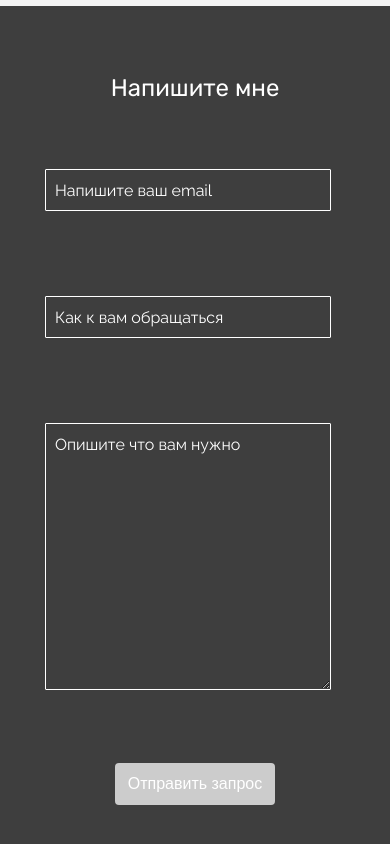
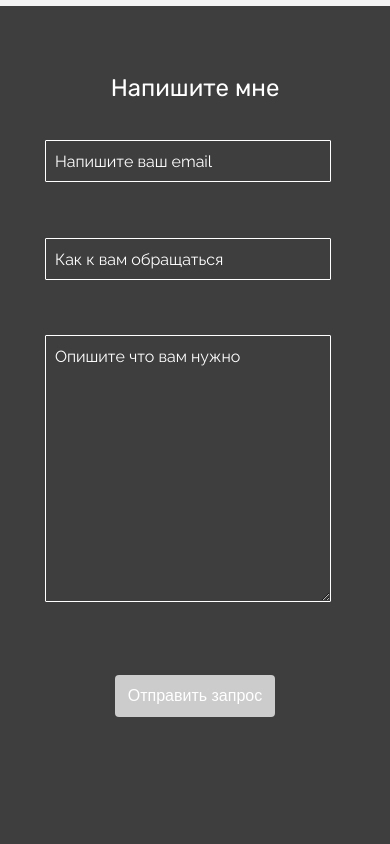
Before and after one commit to Jhn611/portfolio, a Vue app: page / in a window 390 px wide. Shown: the part 3539-4383 px from the top of the page. Built offline with nearby package versions, Linux system fonts and the light colour scheme.

Commit message:
fix under form text

```diff
--- a/src/App.css
+++ b/src/App.css
@@ -831,6 +831,11 @@ input::-webkit-inner-spin-button {
   margin-bottom: 1rem;
 }
 
+.message-block {
+  width: 95%;
+  height: 80px;
+}
+
 @media screen and (max-width: 1400px) {
   .h1 {
     font-size: 100px;
@@ -1119,10 +1124,11 @@ input::-webkit-inner-spin-button {
   }
   .send {
     display: flex;
-    flex-direction: row;
+    flex-direction: column;
     align-items: center;
     justify-content: space-evenly;
     width: 300px;
+    height: 100px;
   }
   .submit-btn {
     width: 160px;
@@ -1150,6 +1156,9 @@ input::-webkit-inner-spin-button {
     cursor: pointer;
     transition: all 0.3s;
   }
+  .reset-btn-block {
+    height: 50px;
+  }
   .reset-btn:hover {
     background-color: var(--white-blue-grey);
   }
@@ -1160,4 +1169,8 @@ input::-webkit-inner-spin-button {
   .success-message p {
     margin-bottom: 1rem;
   }
+  .message-block {
+    width: 95%;
+    height: 80px;
+  }
 }/*# sourceMappingURL=App.css.map */
--- a/src/App.sass
+++ b/src/App.sass
@@ -697,6 +697,7 @@ input::-webkit-inner-spin-button
     flex-direction: column
     align-items: start
     height: 100%
+
 .error
     display: block
     margin-top: 0.25rem
@@ -745,6 +746,10 @@ input::-webkit-inner-spin-button
     text-align: center
     p
         margin-bottom: 1rem
+
+.message-block
+        width: 95%
+        height: 80px
 
 
 @media  screen and (max-width: 1400px)
@@ -1030,10 +1035,11 @@ input::-webkit-inner-spin-button
         border-color: var(--coral)
     .send
         display: flex
-        flex-direction: row
+        flex-direction: column
         align-items: center
         justify-content: space-evenly
         width: 300px
+        height: 100px
 
     .submit-btn
         width: 160px
@@ -1059,6 +1065,8 @@ input::-webkit-inner-spin-button
         border-radius: 4px
         cursor: pointer
         transition: all 0.3s
+        &-block
+            height: 50px
         &:hover
             background-color: var(--white-blue-grey)
 
@@ -1067,3 +1075,6 @@ input::-webkit-inner-spin-button
         text-align: center
         p
             margin-bottom: 1rem
+    .message-block
+        width: 95%
+        height: 80px
--- a/src/components/MyForm.vue
+++ b/src/components/MyForm.vue
@@ -103,18 +103,22 @@ export default {
           <span v-else v-html="lang.form_button_text"></span>
         </button>
 
-        <div v-if="status.isSuccess" class="success-message">
-          <button @click="resetForm" class="reset-btn" v-html="lang.form_reset_button"></button>
+        <button
+          v-if="status.isSuccess"
+          @click="resetForm"
+          class="reset-btn"
+          v-html="lang.form_reset_button"
+        ></button>
+      </div>
+      <div class="message-block">
+        <p class="success-message" v-if="status.isSuccess" v-html="lang.form_success_msg"></p>
+        <div v-if="status.errorMessage" class="error-message">
+        {{ status.errorMessage }}
         </div>
-      </div>
-      <div v-if="status.isSuccess" class="success-message">
-        <p v-html="lang.form_success_msg"></p>
       </div>
 
       <!-- Сообщения о статусе -->
-      <div v-if="status.errorMessage" class="error-message">
-        {{ status.errorMessage }}
-      </div>
+
     </form>
   </div>
 </template>
```
Also changed, not shown: 1 other file (tests, documents, lock files or other folders).
